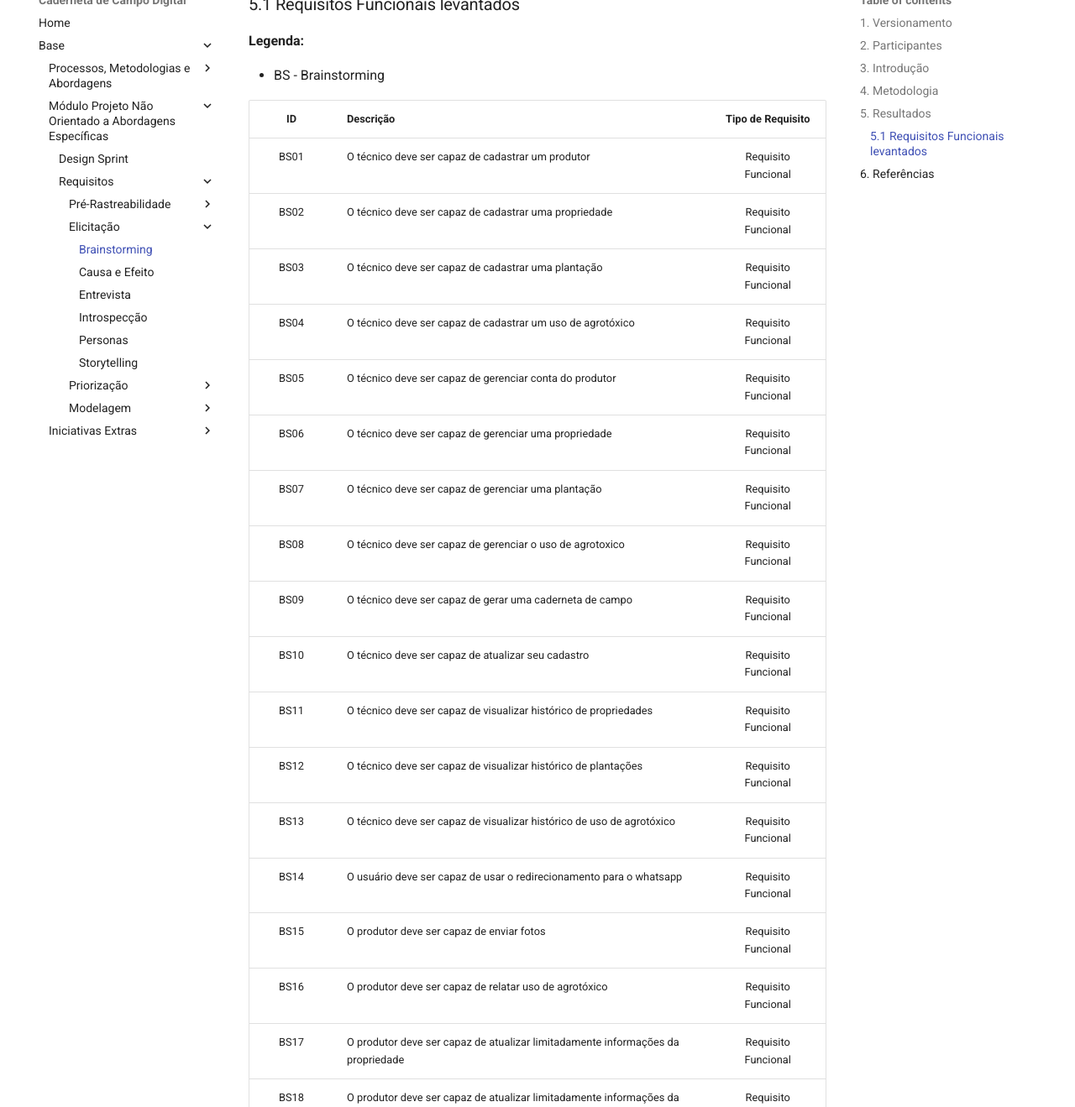
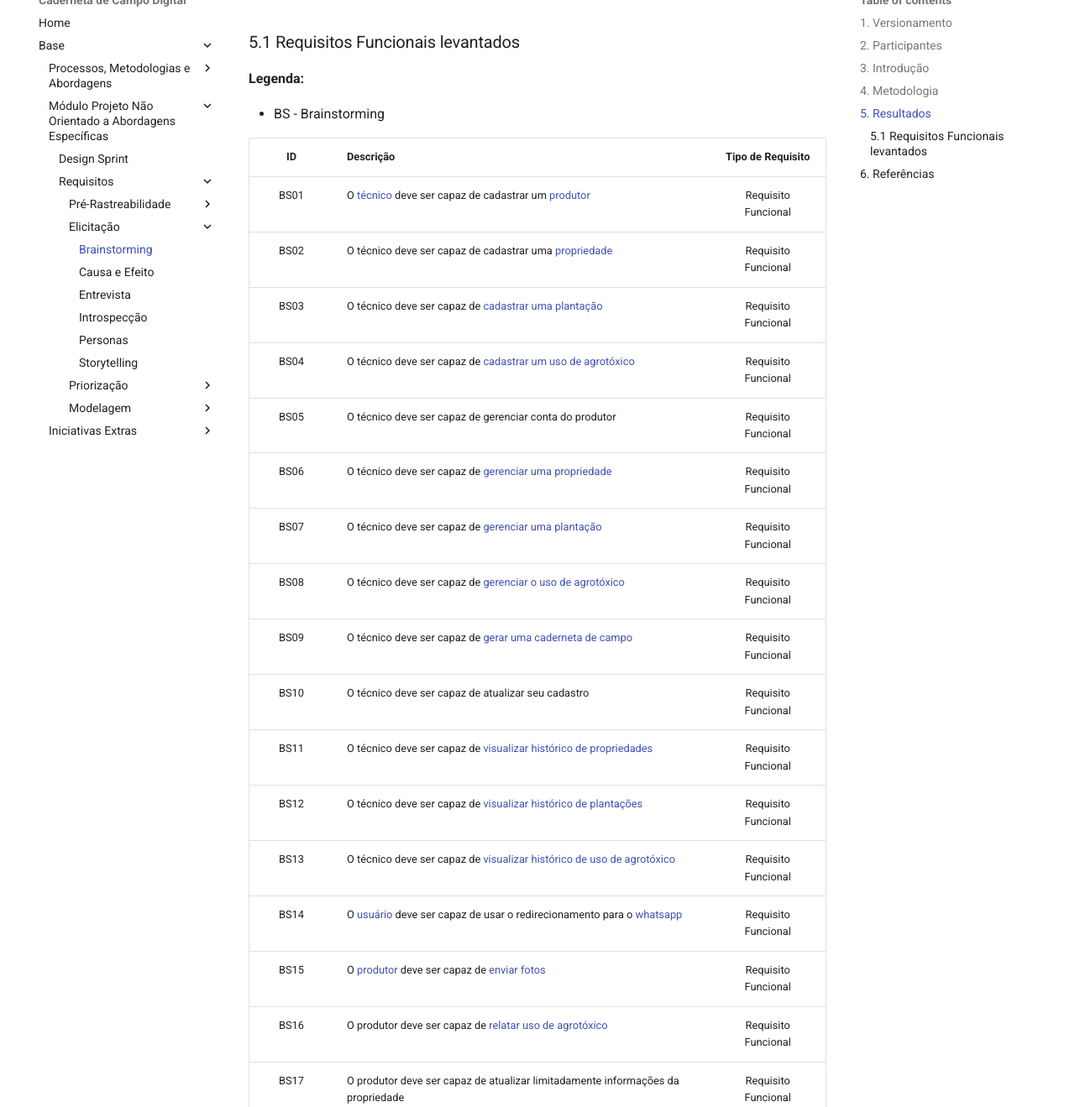
Before and after one commit to UnBArqDsw2021-2/2021.2_G4_CadernetaDeCampoDigital_docs, an MkDocs documentation site: the page built from docs/requisitos/elicitacao/brainstorming.md, in a window 1280 px wide and 1400 px high, scrolled down 2507 px, cut to the strip 81-1400 px from the top of the window. Shown: the whole strip at 84% size. Built offline with MkDocs 1.6.1 and Material for MkDocs 9.7.7, drawn with Linux system fonts in a browser that asks for light colours; comment, search, counter and statistics services are not loaded; some of the changed text lies outside the part shown.

Commit message:
#26 linkando lexicos no brainstorm

```diff
--- a/docs/requisitos/elicitacao/brainstorming.md
+++ b/docs/requisitos/elicitacao/brainstorming.md
@@ -51,27 +52,27 @@ Versão|Data|Descrição|Auto(es)
 
 **ID**|**Descrição**|**Tipo de Requisito**
 :----:|-------------|:--------------------:
-BS01  | O técnico deve ser capaz de cadastrar um produtor                               | Requisito Funcional
-BS02  | O técnico deve ser capaz de cadastrar uma propriedade                           | Requisito Funcional
-BS03  | O técnico deve ser capaz de cadastrar uma plantação                             | Requisito Funcional
-BS04  | O técnico deve ser capaz de cadastrar um uso de agrotóxico                      | Requisito Funcional
+BS01  | O <a href="../../modelagem/lexicos/#tecnico">técnico</a> deve ser capaz de cadastrar um <a href="../../modelagem/lexicos/#produtor">produtor</a>                               | Requisito Funcional
+BS02  | O técnico deve ser capaz de cadastrar uma <a href="../../modelagem/lexicos/#propriedade">propriedade</a>                           | Requisito Funcional
+BS03  | O técnico deve ser capaz de <a href="../../modelagem/lexicos/#cadastrar_plantio">cadastrar uma plantação</a>                             | Requisito Funcional
+BS04  | O técnico deve ser capaz de <a href="../../modelagem/lexicos/#aplicar_agrotoxico">cadastrar um uso de agrotóxico</a>                      | Requisito Funcional
 BS05  | O técnico deve ser capaz de gerenciar conta do produtor                         | Requisito Funcional
-BS06  | O técnico deve ser capaz de gerenciar uma propriedade                           | Requisito Funcional
-BS07  | O técnico deve ser capaz de gerenciar uma plantação                             | Requisito Funcional
-BS08  | O técnico deve ser capaz de gerenciar o uso de agrotoxico                       | Requisito Funcional
-BS09  | O técnico deve ser capaz de gerar uma caderneta de campo                        | Requisito Funcional
+BS06  | O técnico deve ser capaz de <a href="../../modelagem/lexicos/#supervisionar_propriedade">gerenciar uma propriedade</a>                           | Requisito Funcional
+BS07  | O técnico deve ser capaz de<a href="../../modelagem/lexicos/#visualizar_plantio"> gerenciar uma plantação</a>                             | Requisito Funcional
+BS08  | O técnico deve ser capaz de <a href="../../modelagem/lexicos/#visualizar_plantio">gerenciar o uso de agrotóxico</a>                       | Requisito Funcional
+BS09  | O técnico deve ser capaz de <a href="../../modelagem/lexicos/#gerar_caderneta_de_campo">gerar uma caderneta de campo</a>                        | Requisito Funcional
 BS10  | O técnico deve ser capaz de atualizar seu cadastro                              | Requisito Funcional
-BS11  | O técnico deve ser capaz de visualizar histórico de propriedades                | Requisito Funcional
-BS12  | O técnico deve ser capaz de visualizar histórico de plantações                  | Requisito Funcional
-BS13  | O técnico deve ser capaz de visualizar histórico de uso de agrotóxico           | Requisito Funcional
-BS14  | O usuário deve ser capaz de usar o redirecionamento para o whatsapp             | Requisito Funcional
-BS15  | O produtor deve ser capaz de enviar fotos                                       | Requisito Funcional
-BS16  | O produtor deve ser capaz de relatar uso de agrotóxico                          | Requisito Funcional
+BS11  | O técnico deve ser capaz de <a href="../../modelagem/lexicos/#visualizar_propriedade">visualizar histórico de propriedades</a>                | Requisito Funcional
+BS12  | O técnico deve ser capaz de <a href="../../modelagem/lexicos/#visualizar_plantio">visualizar histórico de plantações</a>                  | Requisito Funcional
+BS13  | O técnico deve ser capaz de <a href="../../modelagem/lexicos/#visualizar_aplicacao_agrotoxico">visualizar histórico de uso de agrotóxico</a>           | Requisito Funcional
+BS14  | O <a href="../../modelagem/lexicos/#usuario">usuário</a> deve ser capaz de usar o redirecionamento para o <a href="../../modelagem/lexicos/#whatsapp">whatsapp</a>             | Requisito Funcional
+BS15  | O <a href="../../modelagem/lexicos/#produtor">produtor</a> deve ser capaz de <a href="../../modelagem/lexicos/#enviar_foto_agrotoxico">enviar fotos</a>                                       | Requisito Funcional
+BS16  | O produtor deve ser capaz de <a href="../../modelagem/lexicos/#aplicar_agrotoxico">relatar uso de agrotóxico</a>                          | Requisito Funcional
 BS17  | O produtor deve ser capaz de atualizar limitadamente informações da propriedade | Requisito Funcional
 BS18  | O produtor deve ser capaz de atualizar limitadamente informações da plantação   | Requisito Funcional
-BS19  | O produtor deve ser capaz de visualizar histórico da sua propriedade            | Requisito Funcional
-BS20  | O produtor deve ser capaz de visualizar histórico de suas plantações            | Requisito Funcional
-BS21  | O produtor deve ser capaz de visualizar histórico de uso de agrotóxicos         | Requisito Funcional
+BS19  | O produtor deve ser capaz de <a href="../../modelagem/lexicos/#visualizar_propriedade">visualizar histórico da sua propriedade</a>            | Requisito Funcional
+BS20  | O produtor deve ser capaz de <a href="../../modelagem/lexicos/#visualizar_plantio">visualizar histórico de suas plantações</a>            | Requisito Funcional
+BS21  | O produtor deve ser capaz de <a href="../../modelagem/lexicos/#visualizar_aplicacao_agrotoxico">visualizar histórico de uso de agrotóxicos</a>         | Requisito Funcional
 
 <h6 align="center">Tabela 1: Requisitos Funcionais elicitados a partir do brainstorming</h6>
 <h6 align="center">Fonte: Autor(es)</h6>
```
Also changed, not shown: other parts of docs/requisitos/elicitacao/brainstorming.md (+1 -0 lines), docs/requisitos/modelagem/lexicos.md (+3 -3 lines).
